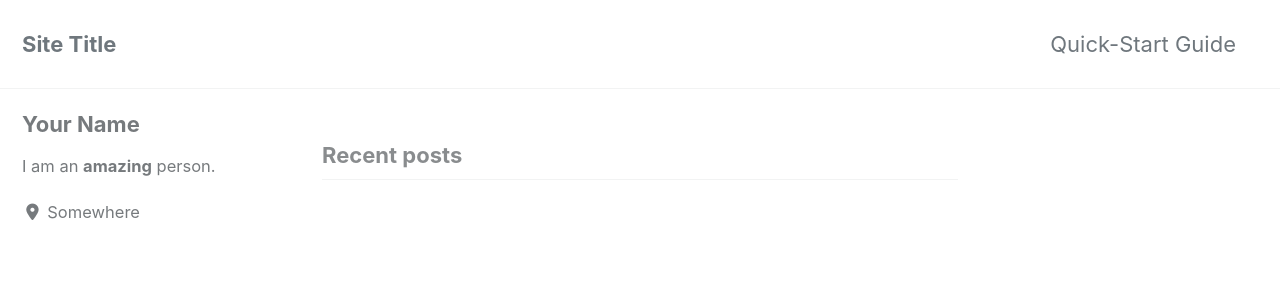
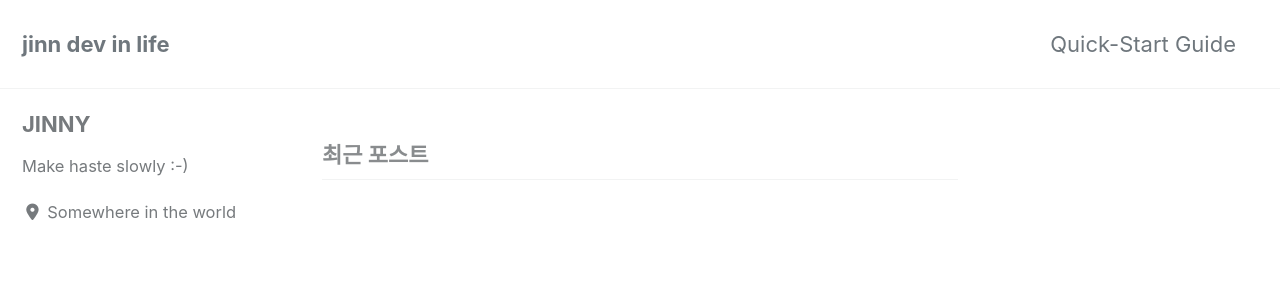
Before and after one commit to jinn-dev/jinn-dev.github.io, a Jekyll site: the page built from index.html, in a window 1280 px wide and 900 px high. Shown: the top 300 px of the window. Built offline with Jekyll 4.4.1, drawn with Linux system fonts in a browser that asks for light colours; cached includes are drawn as plain includes; nearby versions of some CDN libraries; the list of posts is cut into pages by our own code; some of the changed text lies outside the part shown.

Commit message:
Site Author 수정

```diff
--- a/_config.yml
+++ b/_config.yml
@@ -15,12 +15,12 @@ theme                  : "minimal-mistakes-jekyll"
 minimal_mistakes_skin    : "default" # "air", "aqua", "contrast", "dark", "dirt", "neon", "mint", "plum", "sunrise"
 
 # Site Settings
-locale                   : "en-US"
-title                    : "Site Title"
+locale                   : "ko"
+title                    : "jinn dev in life"
 title_separator          : "-"
 subtitle                 : # site tagline that appears below site title in masthead
-name                     : "Your Name"
-description              : "An amazing website."
+name                     : "jinny"
+description              : "Make haste slowly :-)"
 url                      : # the base hostname & protocol for your site e.g. "https://mmistakes.github.io"
 baseurl                  : # the subpath of your site, e.g. "/blog"
 repository               : # GitHub username/repo-name e.g. "mmistakes/minimal-mistakes"
@@ -107,10 +107,10 @@ analytics:
 
 # Site Author
 author:
-  name             : "Your Name"
+  name             : "JINNY"
   avatar           : # path of avatar image, e.g. "/assets/images/bio-photo.jpg"
-  bio              : "I am an **amazing** person."
-  location         : "Somewhere"
+  bio              : "Make haste slowly :-)"
+  location         : "Somewhere in the world"
   email            :
   links:
     - label: "Email"
```
